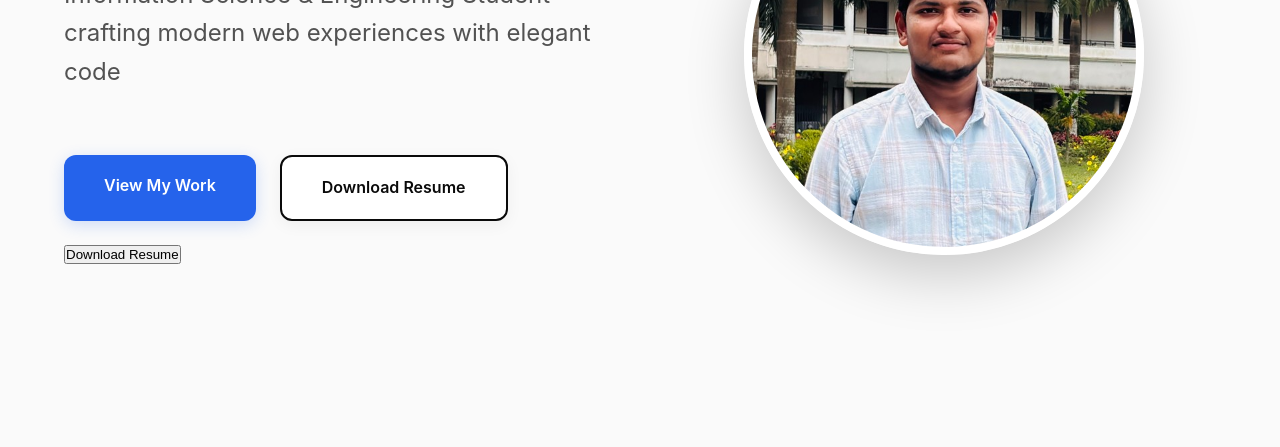
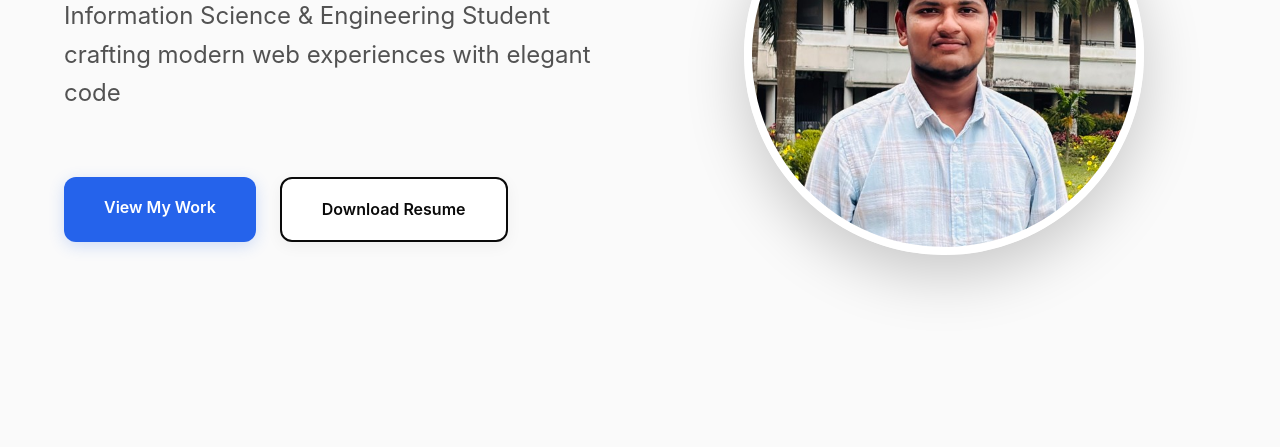
Before and after one commit to vinayakAkkasaliga123/Vinayak-s-Portfolio, a plain HTML site: page Portfolio_Website/index.html in a window 1280 px wide. Shown: the part 353-800 px from the top of the page. Drawn offline with Linux system fonts and the light colour scheme.

Commit message:
Update index.html

```diff
--- a/Portfolio_Website/index.html
+++ b/Portfolio_Website/index.html
@@ -764,9 +764,8 @@
                 <p>Information Science & Engineering Student crafting modern web experiences with elegant code</p>
                 <div class="hero-buttons">
                     <a href="#projects" class="cta-button">View My Work</a>
-<a href="Vinayak_Akkasaliga_Backend_Resume.pdf" download class="resume-button">Download Resume</a>
-
-  <button type="button">Download Resume</button>
+                    <a href="Vinayak_Akkasaliga_Backend_Resume.pdf" download class="resume-button">
+  Download Resume
 </a>
 
                 </div>
```
